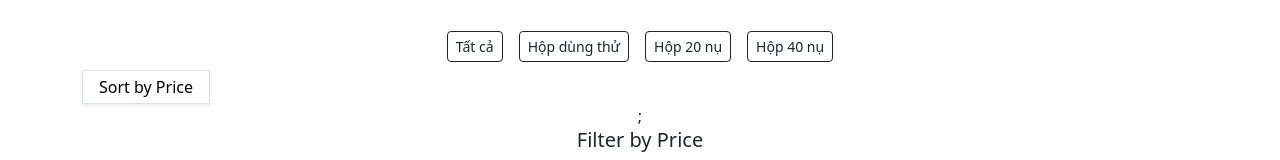
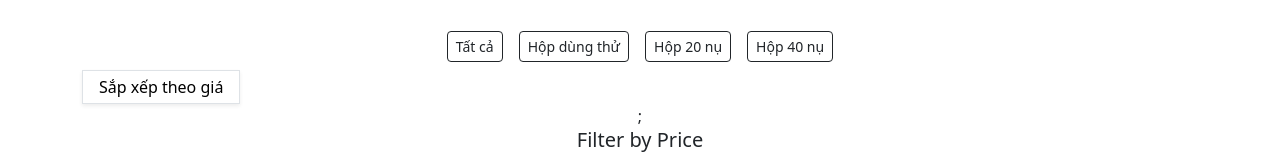
Before and after one commit to vanniichan/moclienhuong, a React (Create React App) app: page /product in a window 1280 px wide. Shown: the part 288-448 px from the top of the page. Built offline with nearby package versions, Linux system fonts and the light colour scheme.

Commit message:
Update Dropdown.jsx

```diff
--- a/src/components/Dropdown.jsx
+++ b/src/components/Dropdown.jsx
@@ -15,7 +15,7 @@ const Dropdown = ({ sortProductsByPrice }) => {
         onClick={toggleDropdown}
         aria-expanded={isOpen ? "true" : "false"}
       >
-        Sort by Price
+         Sắp xếp theo giá
       </button>
       {isOpen && (
         <ul
@@ -29,7 +29,7 @@ const Dropdown = ({ sortProductsByPrice }) => {
               role="menuitem"
               onClick={() => sortProductsByPrice("asc")}
             >
-              Low to High
+              Thấp đến cao
             </button>
           </li>
           <li>
@@ -38,7 +38,7 @@ const Dropdown = ({ sortProductsByPrice }) => {
               role="menuitem"
               onClick={() => sortProductsByPrice("desc")}
             >
-              High to Low
+              Cao đến thấp
             </button>
           </li>
         </ul>
```
